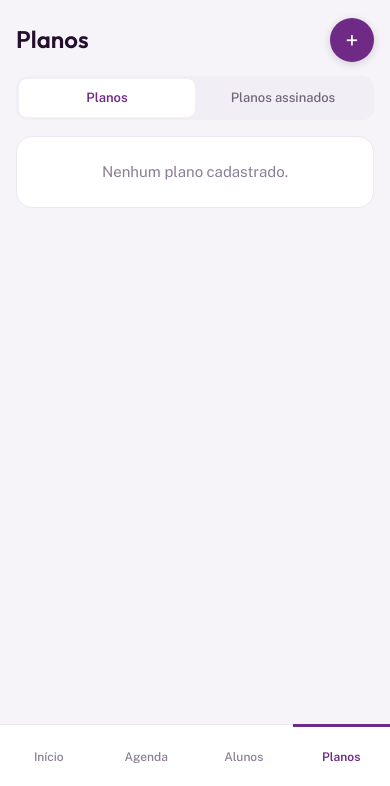
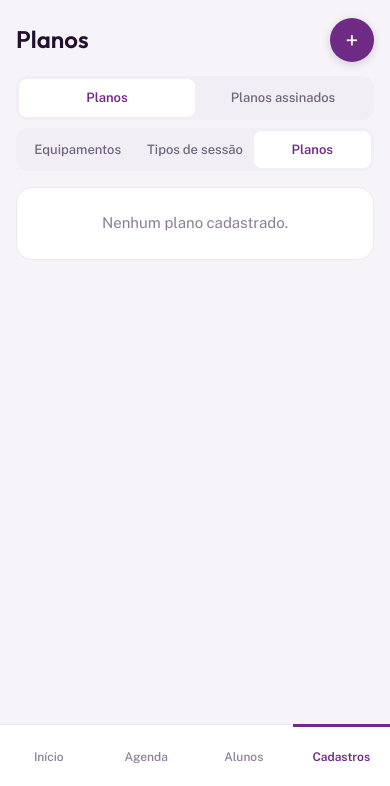
Before and after one commit to Victormartinsilva/studio-fitness, a Django app: page /planos/planos/ in a window 390 px wide. Shown: the part 58-844 px from the top of the page. Run offline with Django 5.2, Linux system fonts and the light colour scheme; the visitor is signed in with stand-in values (Sample User, id 1); data that the repository does not hold is empty.

Commit message:
Unifica Equipamentos, Tipos de sessao e Planos em um unico eixo de navegacao
- Junta os tres eixos separados (equipamentos, tipos_sessao, planos) em
  um unico eixo "cadastros" no catalogo (apps/modulos/catalogo.py),
  compactando o menu principal: onde antes havia 3 links, agora ha um
  so ("Cadastros"), tanto no menu desktop quanto na barra mobile.
- As tres paginas continuam existindo e acessiveis: criado o partial
  templates/_partials/abas_cadastros.html, uma sub-navegacao com abas
  (Equipamentos | Tipos de sessao | Planos) incluida nas 4 telas do
  grupo (equipamentos, tipos_sessao, planos, contratacoes), preservando
  tambem a aba secundaria existente Planos/Planos assinados.
- Migracao 0003 com passo de dados que dobra qualquer visibilidade ja
  configurada nos eixos antigos (equipamentos/tipos_sessao/planos) no
  novo eixo "cadastros" antes de restringir os slugs validos, evitando
  que links antes ocultos para um gestor voltem a aparecer silenciosamente.
- Testes atualizados para configurar/checar o eixo "cadastros" (em vez
  dos tres slugs antigos).

Co-authored-by: Copilot <223556219+Copilot@users.noreply.github.com>

```diff
--- a/apps/modulos/catalogo.py
+++ b/apps/modulos/catalogo.py
@@ -78,9 +78,7 @@ class Eixo:
 EIXOS = (
     Eixo("meus_alunos", "Meus alunos", ("professor",)),
     Eixo("alunos", "Alunos", ("gestor",)),
-    Eixo("equipamentos", "Equipamentos", ("gestor",)),
-    Eixo("tipos_sessao", "Tipos de sessão", ("gestor",)),
-    Eixo("planos", "Planos", ("gestor",)),
+    Eixo("cadastros", "Cadastros (equipamentos, tipos de sessão e planos)", ("gestor",)),
 )
 
 
--- a/apps/modulos/tests.py
+++ b/apps/modulos/tests.py
@@ -75,9 +75,7 @@ class ModulosTests(TestCase):
             {
                 "eixos_enviados": "1",
                 "eixo__professor__meus_alunos": "on",
-                "eixo__gestor__equipamentos": "on",
-                "eixo__gestor__tipos_sessao": "on",
-                "eixo__gestor__planos": "on",
+                "eixo__gestor__cadastros": "on",
             },
         )
         self.assertTrue(
--- /dev/null
+++ b/templates/_partials/abas_cadastros.html
@@ -0,0 +1,10 @@
+{% comment %}
+Sub-navegação compartilhada pelas 3 páginas do eixo único "Cadastros"
+(Equipamentos, Tipos de sessão, Planos) — usada para manter as três
+telas facilmente alcançáveis mesmo com o menu principal compacto.
+{% endcomment %}
+<div class="abas" style="max-width:480px;margin-bottom:16px">
+    <a href="{% url 'cadastros:equipamentos' %}" class="{% if aba == 'equipamentos' %}ativo{% endif %}">Equipamentos</a>
+    <a href="{% url 'cadastros:tipos_sessao' %}" class="{% if aba == 'tipos' %}ativo{% endif %}">Tipos de sessão</a>
+    <a href="{% url 'planos:planos' %}" class="{% if aba == 'planos' or aba == 'contratacoes' %}ativo{% endif %}">Planos</a>
+</div>
--- a/templates/base.html
+++ b/templates/base.html
@@ -29,14 +29,8 @@
             {% if request.user.is_superuser or eixos_visiveis.alunos %}
             <a href="{% url 'cadastros:alunos' %}" class="{% if aba == 'alunos' %}ativo{% endif %}">Alunos</a>
             {% endif %}
-            {% if request.user.is_superuser or eixos_visiveis.equipamentos %}
-            <a href="{% url 'cadastros:equipamentos' %}" class="{% if aba == 'equipamentos' %}ativo{% endif %}">Equipamentos</a>
-            {% endif %}
-            {% if request.user.is_superuser or eixos_visiveis.tipos_sessao %}
-            <a href="{% url 'cadastros:tipos_sessao' %}" class="{% if aba == 'tipos' %}ativo{% endif %}">Tipos de sessão</a>
-            {% endif %}
-            {% if request.user.is_superuser or eixos_visiveis.planos %}
-            <a href="{% url 'planos:planos' %}" class="{% if aba == 'planos' or aba == 'contratacoes' %}ativo{% endif %}">Planos</a>
+            {% if request.user.is_superuser or eixos_visiveis.cadastros %}
+            <a href="{% url 'cadastros:equipamentos' %}" class="{% if aba == 'equipamentos' or aba == 'tipos' or aba == 'planos' or aba == 'contratacoes' %}ativo{% endif %}">Cadastros</a>
             {% endif %}
             {% endif %}
         </nav>
@@ -76,8 +70,8 @@
         {% if request.user.is_superuser or eixos_visiveis.alunos %}
         <a href="{% url 'cadastros:alunos' %}" class="{% if aba == 'alunos' %}ativo{% endif %}">Alunos</a>
         {% endif %}
-        {% if request.user.is_superuser or eixos_visiveis.planos %}
-        <a href="{% url 'planos:planos' %}" class="{% if aba == 'planos' or aba == 'contratacoes' %}ativo{% endif %}">Planos</a>
+        {% if request.user.is_superuser or eixos_visiveis.cadastros %}
+        <a href="{% url 'cadastros:equipamentos' %}" class="{% if aba == 'equipamentos' or aba == 'tipos' or aba == 'planos' or aba == 'contratacoes' %}ativo{% endif %}">Cadastros</a>
         {% endif %}
         {% endif %}
     </nav>
--- a/templates/cadastros/equipamentos.html
+++ b/templates/cadastros/equipamentos.html
@@ -7,6 +7,8 @@
     <span class="espaco"></span>
     <a class="botao-mais" href="{% url 'cadastros:equipamentos' %}?novo=1" title="Novo equipamento">+</a>
 </div>
+
+{% include "_partials/abas_cadastros.html" %}
 
 <div class="lista">
     {% for equipamento in itens %}
--- a/templates/cadastros/tipos_sessao.html
+++ b/templates/cadastros/tipos_sessao.html
@@ -7,6 +7,8 @@
     <span class="espaco"></span>
     <a class="botao-mais" href="{% url 'cadastros:tipos_sessao' %}?novo=1" title="Novo tipo">+</a>
 </div>
+
+{% include "_partials/abas_cadastros.html" %}
 
 <div class="lista">
     {% for tipo in itens %}
--- a/templates/planos/contratacoes.html
+++ b/templates/planos/contratacoes.html
@@ -7,10 +7,11 @@
     <a class="botao-mais" href="{% url 'planos:contratacoes' %}?novo=1" title="Novo plano assinado">+</a>
 </div>
 
-<div class="abas" style="max-width:360px;margin-bottom:16px">
+<div class="abas" style="max-width:360px;margin-bottom:8px">
     <a href="{% url 'planos:planos' %}">Planos</a>
     <a href="{% url 'planos:contratacoes' %}" class="ativo">Planos assinados</a>
 </div>
+{% include "_partials/abas_cadastros.html" %}
 
 <div class="lista">
     {% for contratacao in itens %}
--- a/templates/planos/planos.html
+++ b/templates/planos/planos.html
@@ -7,10 +7,11 @@
     <a class="botao-mais" href="{% url 'planos:planos' %}?novo=1" title="Novo plano">+</a>
 </div>
 
-<div class="abas" style="max-width:360px;margin-bottom:16px">
+<div class="abas" style="max-width:360px;margin-bottom:8px">
     <a href="{% url 'planos:planos' %}" class="ativo">Planos</a>
     <a href="{% url 'planos:contratacoes' %}">Planos assinados</a>
 </div>
+{% include "_partials/abas_cadastros.html" %}
 
 <div class="lista">
     {% for plano in itens %}
```
Also changed, not shown: apps/modulos/migrations/0003_alter_visibilidadeeixo_slug.py (added).
